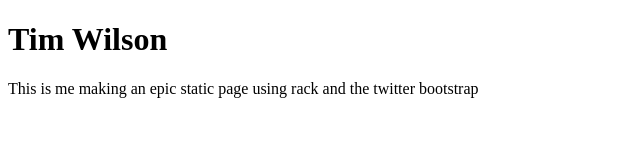
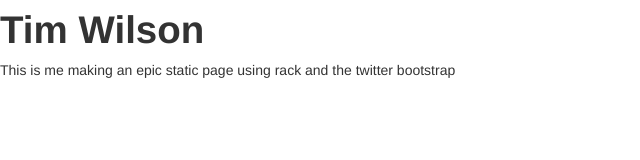
Before and after one commit to profbreakfast/personalsite, a plain HTML site: page public/index.html in a window 1280 px wide. Shown: the whole page, without its empty margins (0-640 px from the left). Drawn offline with Linux system fonts and the light colour scheme.

Commit message:
fixed css call

```diff
--- a/public/index.html
+++ b/public/index.html
@@ -1,7 +1,7 @@
 <!DOCTYPE html>
 <head>
-<meta name="viewport" content="width=device-width, initial-scale=1.0">
-<link href="css/bootstrap-responsive.css" rel="stylesheet" type="text/css"  />
+
+<link href="css/bootstrap.css" rel="stylesheet" type="text/css"  />
 <title> Tim Wilson</title>
 
 </head>
```
